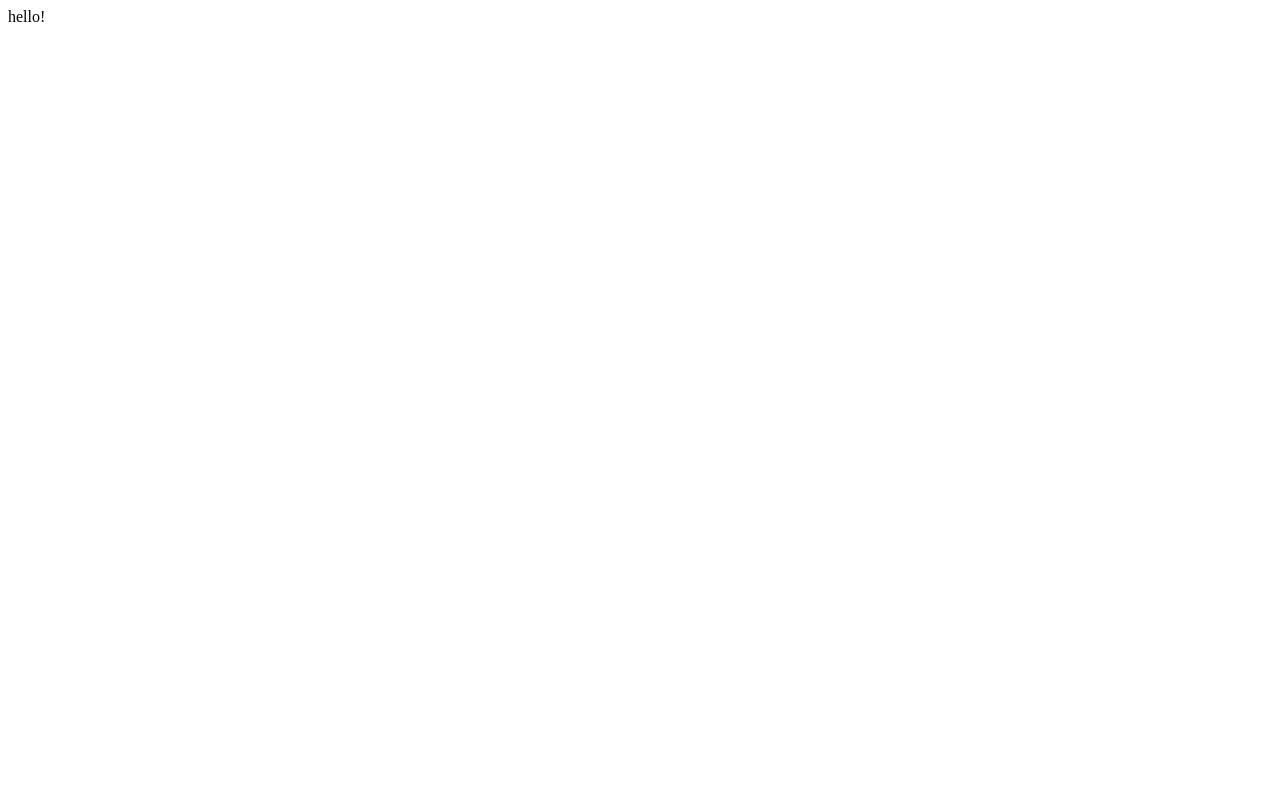
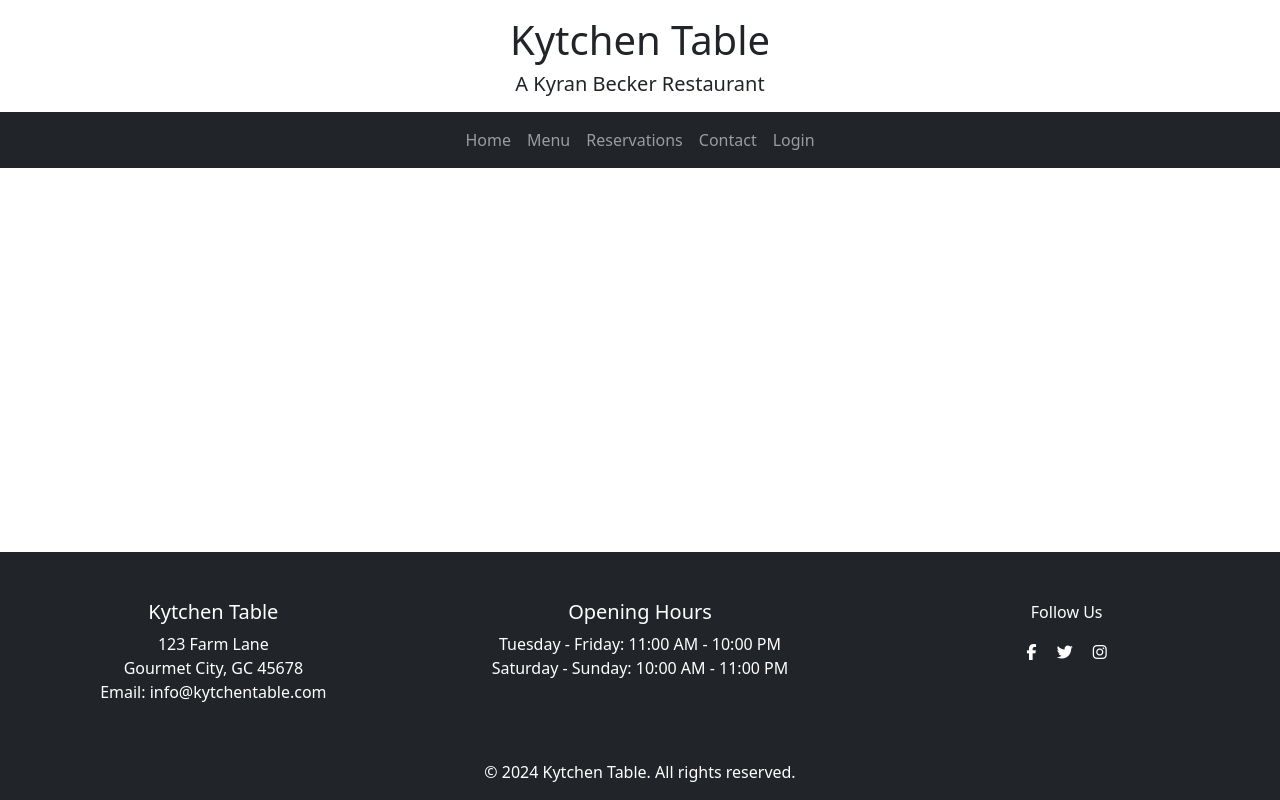
Before and after one commit to foster95/kytchentable, a Django app: page / in a window 1280 px wide. Before the commit the page is almost empty. Run offline with Django 4.2, Linux system fonts and the light colour scheme; some libraries are stand-ins or nearby versions; some web fonts are replaced.

Commit message:
build basic base.html header and footer using bootstrap

```diff
--- a/home/templates/home/index.html
+++ b/home/templates/home/index.html
@@ -1 +1,5 @@
-hello!
+{% extends 'base.html' %}
+
+{% block content %}
+
+{% endblock content %}
--- a/templates/base.html
+++ b/templates/base.html
@@ -1,4 +1,6 @@
-{% url 'home:index' %}
+{% load static %}
+
+{% url 'home' as home_url %}
 
 <!DOCTYPE html>
 <html lang="en">
@@ -11,9 +13,9 @@
 
 
     <!--- Favicon --->
-    <link rel="apple-touch-icon" sizes="180x180" href="/apple-touch-icon.png">
-    <link rel="icon" type="image/png" sizes="32x32" href="/favicon-32x32.png">
-    <link rel="icon" type="image/png" sizes="16x16" href="/favicon-16x16.png">
+    <link rel="apple-touch-icon" sizes="180x180" href="{% static 'favicon/apple-touch-icon.png' %}">
+    <link rel="icon" type="image/png" sizes="32x32" href="{% static 'favicon/favicon-32x32.png' %}">
+    <link rel="icon" type="image/png" sizes="16x16" href="{% static 'favicon/favicon-16x16.png' %}">
 
     <!--- Google Fonts --->
     <link rel="preconnect" href="https://fonts.googleapis.com">
@@ -27,23 +29,93 @@
     <link rel="stylesheet" href="{% static 'css/styles.css' %}">
 </head>
 
-<body>
-</body>
+<body class="d-flex flex-column min-vh-100">
 
-<footer>
-    <div class="container-fluid bg-dark text-white py-4">
-        <div class="row">
-            <div class="col-md-6">
+    <div class="h1 text-center mt-3">Kytchen Table<br></div>
+    <div class="h5 text-center mb-3">A Kyran Becker Restaurant</div>
+
+    <!--- Navbar --->
+    <nav class="navbar navbar-expand-lg navbar-dark bg-dark text-center">
+        <div class="container-fluid">
+            <button class="navbar-toggler" type="button" data-bs-toggle="collapse" data-bs-target="#navbarNav" aria-controls="navbarNav" aria-expanded="false" aria-label="Toggle navigation">
+                <span class="navbar-toggler-icon"></span>
+            </button>
+            <div class="collapse navbar-collapse justify-content-center" id="navbarNav">
+                <ul class="navbar-nav">
+                    <li class="nav-item">
+                        <a class="nav-link" href="{{ home_url }}">Home</a>
+                    </li>
+                    <li class="nav-item">
+                        <a class="nav-link" href="#">Menu</a>
+                    </li>
+                    <li class="nav-item">
+                        <a class="nav-link" href="#">Reservations</a>
+                    </li>
+                    {% if user.is_authenticated %}
+                    <li class="nav-item">
+                        <a class="nav-link" href="#">My Reservations</a>
+                    </li>
+                    <li class="nav-item">
+                        <a class="nav-link" href="#">Logout</a>
+                    </li>
+                    {% else %}
+                    <li class="nav-item">
+                        <a class="nav-link" href="#">Contact</a>
+                    </li>
+                    <li class="nav-item">
+                        <a class="nav-link" href="#">Login</a>
+                    </li>
+                    {% endif %}
+                </ul>
+            </div>
+        </div>
+    </nav>
+
+
+<!-- Page Content-->
+<main class="container mt-4">
+{% block content %}
+
+{% endblock content %}
+</main>
+
+<footer class="footer bg-dark text-white mt-auto pt-4">
+    <div class="container-fluid bg-dark text-white py-4 text-center">
+        <div class="row justify-content-center">
+            <div class="col-md-4 mb-3">
                 <h5>Kytchen Table</h5>
-                <p>123 Farm Lane<br>Gourmet City, GC 45678<br>Email: info@kytchentable.com</p>
+                <p>123 Farm Lane
+                    <br>Gourmet City, GC 45678
+                    <br>Email: info@kytchentable.com</p>
+            </div>
+
+            <div class="col-md-4 mb-3">
+                <h5>Opening Hours</h5>
+                <p>Tuesday - Friday: 11:00 AM - 10:00 PM
+                    <br>Saturday - Sunday: 10:00 AM - 11:00 PM</p>
+            </div>
+
+            <div class="col-md-4 mb-3">
+                <p>Follow Us</p>
+                <a href="#" class="text-white me-3"><i class="fab fa-facebook-f"></i></a>
+                <a href="#" class="text-white me-3"><i class="fab fa-twitter"></i></a>
+                <a href="#" class="text-white"><i class="fab fa-instagram"></i></a>
+            </div>
+        </div>
+    </div>
+    <div class="container">
+        <div class="row mb-3">
+            <div class="col-12 text-center">
+                <p class="mb-0">&copy; 2024 Kytchen Table. All rights reserved.</p>
             </div>
         </div>
     </div>
 </footer>
-</html>
 
 <!--- Font Awesome --->
 <script src="https://kit.fontawesome.com/59919c7ac3.js" crossorigin="anonymous"></script>
 
-<!--- Bootstrap JS -->
+<!--- Bootstrap JS --->
 <script src="https://cdn.jsdelivr.net/npm/bootstrap@5.3.8/dist/js/bootstrap.bundle.min.js" integrity="sha384-FKyoEForCGlyvwx9Hj09JcYn3nv7wiPVlz7YYwJrWVcXK/BmnVDxM+D2scQbITxI" crossorigin="anonymous"></script>
+</body>
+</html>
```
Also changed, not shown: static/css/style.css (added).
